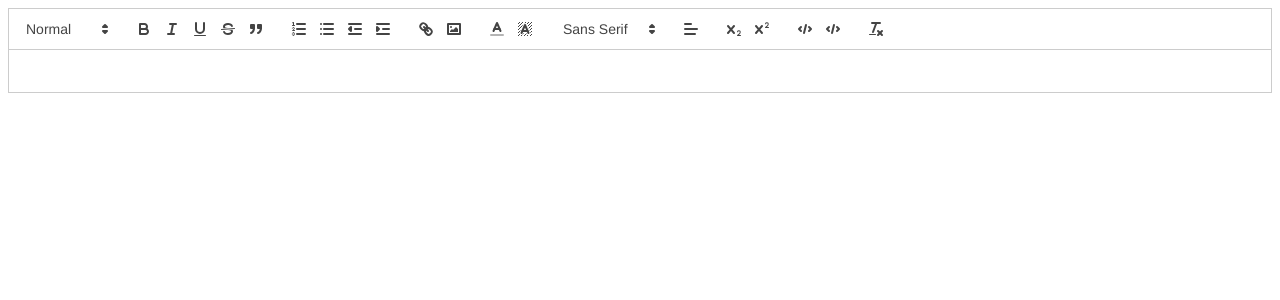
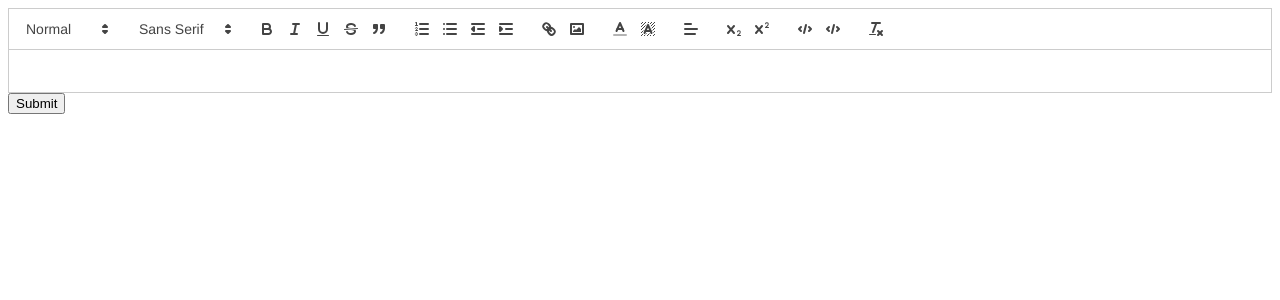
Before and after one commit to Whaleinmilktea/whaleinmilktea-login-board, a React (Create React App) app: page / in a window 1280 px wide. Shown: the top 300 px of the page. Built offline with nearby package versions, Linux system fonts and the light colour scheme.

Commit message:
일단 구현 끝,,,

```diff
--- a/package.json
+++ b/package.json
@@ -8,7 +8,10 @@
     "@testing-library/user-event": "^13.5.0",
     "axios": "^1.3.5",
     "highlight.js": "^11.7.0",
+    "quill": "^1.3.7",
+    "quill-better-table": "^1.2.10",
     "quill-image-upload": "^0.1.3",
+    "quill-table-module": "^1.0.1",
     "react": "^18.2.0",
     "react-dom": "^18.2.0",
     "react-quill": "^2.0.0",
--- a/src/Components/Editor.js
+++ b/src/Components/Editor.js
@@ -1,11 +1,15 @@
 import { useState } from 'react';
 import ReactQuill from 'react-quill';
-import 'react-quill/dist/quill.snow.css'; // 스타일링을 위한 CSS 임포트
+import 'react-quill/dist/quill.snow.css';
+import styled from 'styled-components';
 
-// Quill 에디터에 코드 블록 및 인라인 코드 기능을 활성화하기 위해 모듈을 설정합니다.
+const SubmitForm = styled.form``;
+const SubmitBtn = styled.button``;
+
 const modules = {
   toolbar: [
     [{ header: [1, 2, false] }],
+    [{ font: [] }],
     ['bold', 'italic', 'underline', 'strike', 'blockquote'],
     [
       { list: 'ordered' },
@@ -15,10 +19,9 @@ const modules = {
     ],
     ['link', 'image'],
     [{ color: [] }, { background: [] }],
-    [{ font: [] }],
     [{ align: [] }],
     [{ script: 'sub' }, { script: 'super' }],
-    ['code', 'code-block'], // 코드 블록 및 인라인 코드를 위한 기능 추가
+    ['code', 'code-block'],
     ['clean'],
   ],
 };
@@ -41,7 +44,7 @@ const formats = [
   'align',
   'script',
   'code',
-  'code-block', // 코드 블록 및 인라인 코드를 위한 포맷 추가
+  'code-block',
 ];
 
 function QuillEditor() {
@@ -51,15 +54,24 @@ function QuillEditor() {
     setContent(value);
   };
 
+  const handleSubmit = (event) => {
+    event.preventDefault(); // form submit 이벤트의 기본 동작 방지
+    console.log(content); // 현재 content 값을 콘솔에 출력
+  };
+
   return (
     <div className="quill-editor">
+      <SubmitForm onSubmit={handleSubmit}>
         <ReactQuill
           value={content}
           onChange={handleChange}
           modules={modules}
           formats={formats}
-        theme="snow" // snow 테마 사용
+          theme="snow"
         />
+        {/* 버튼의 타입을 지정 */}
+        <SubmitBtn type="submit">Submit</SubmitBtn>
+      </SubmitForm>
     </div>
   );
 }
```
Also changed, not shown: src/Components/example.html (added), 1 other file (tests, documents, lock files or other folders). Lines whose indentation alone changed are shown as unchanged.
